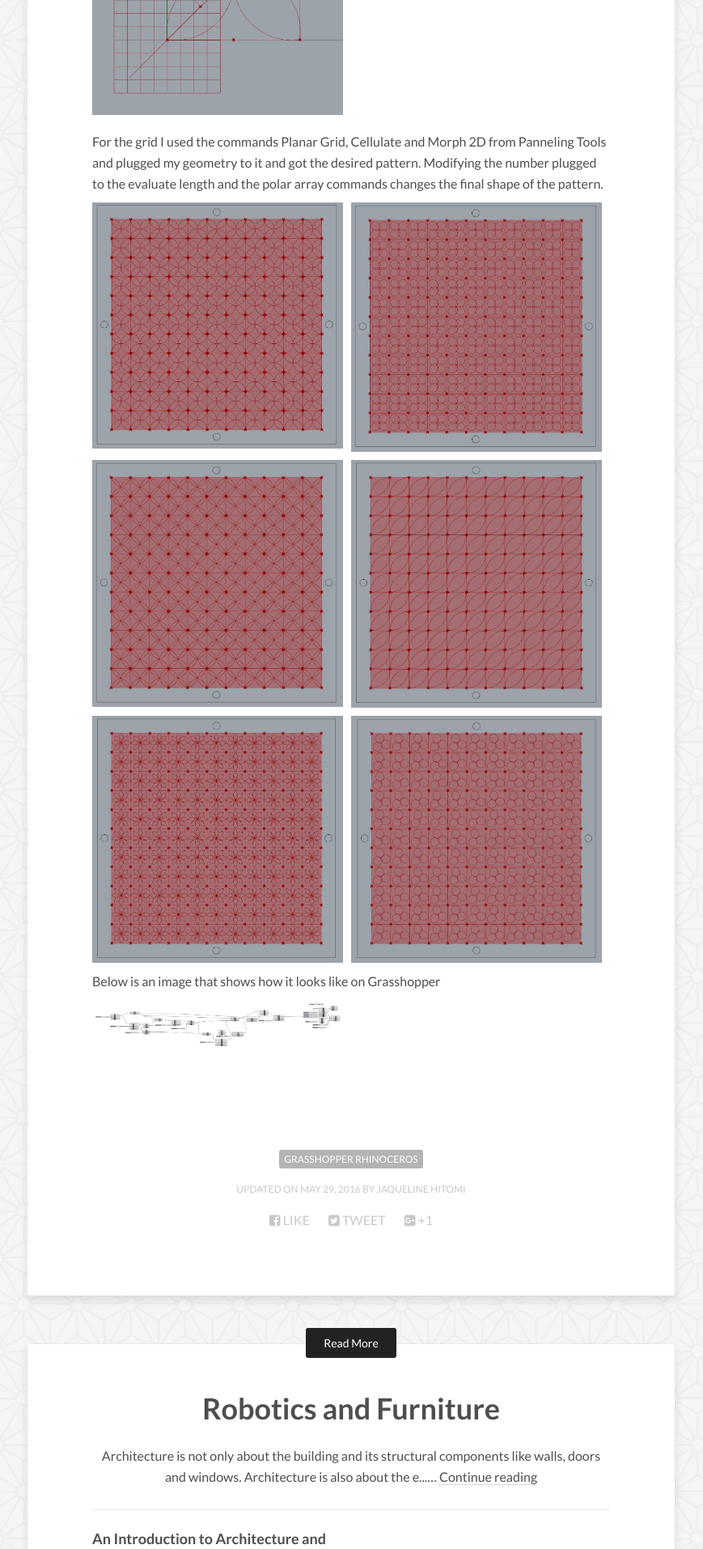
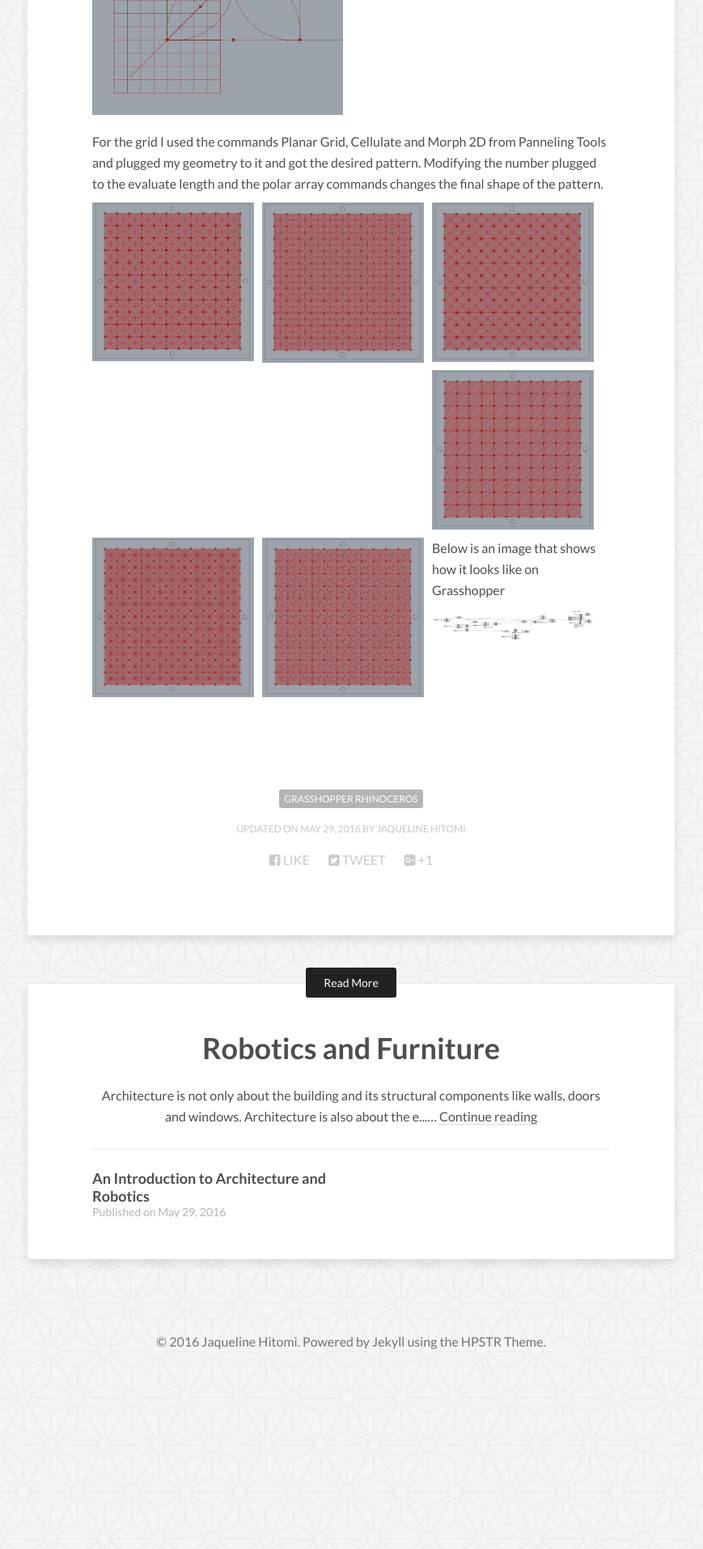
Before and after one commit to jfunatsu/jfunatsu.github.io, a Jekyll site: the page built from _posts/2016-06-06-grasshopper-box.md, in a window 1280 px wide. Shown: the part 1857-3770 px from the top of the page at 81% size, without its empty margins (206-1075 px from the left). Built offline with Jekyll 4.4.1, drawn with Linux system fonts in a browser that asks for light colours; nearby versions of some CDN libraries; after the commit the page ends 3555 px from its top, so only the background shows below that.

Commit message:
Update 2016-06-06-grasshopper-box.md

```diff
--- a/_posts/2016-06-06-grasshopper-box.md
+++ b/_posts/2016-06-06-grasshopper-box.md
@@ -35,18 +35,15 @@ For the pattern, it was used the command rectangle to create a boundary for the
 For the grid I used the commands Planar Grid, Cellulate and Morph 2D from Panneling Tools and plugged my geometry to it and got the desired pattern.
 Modifying the number plugged to the evaluate length and the polar array commands changes the final shape of the pattern.
 
-<figure class="half">
+<figure class="third">
 	<img src="/images/Pattern1.jpg" alt="">
 	<img src="/images/pattern2.jpg" alt="">
+	<img src="/images/pattern3.jpg" alt="">
 
-<figure class="half">
-	<img src="/images/pattern3.jpg" alt="">
+<figure class="third">
 	<img src="/images/pattern4.jpg" alt="">
-
-<figure class="half">
 	<img src="/images/pattern5.jpg" alt="">
 	<img src="/images/pattern6.jpg" alt="">
-
 
 Below is an image that shows how it looks like on Grasshopper
 
```
